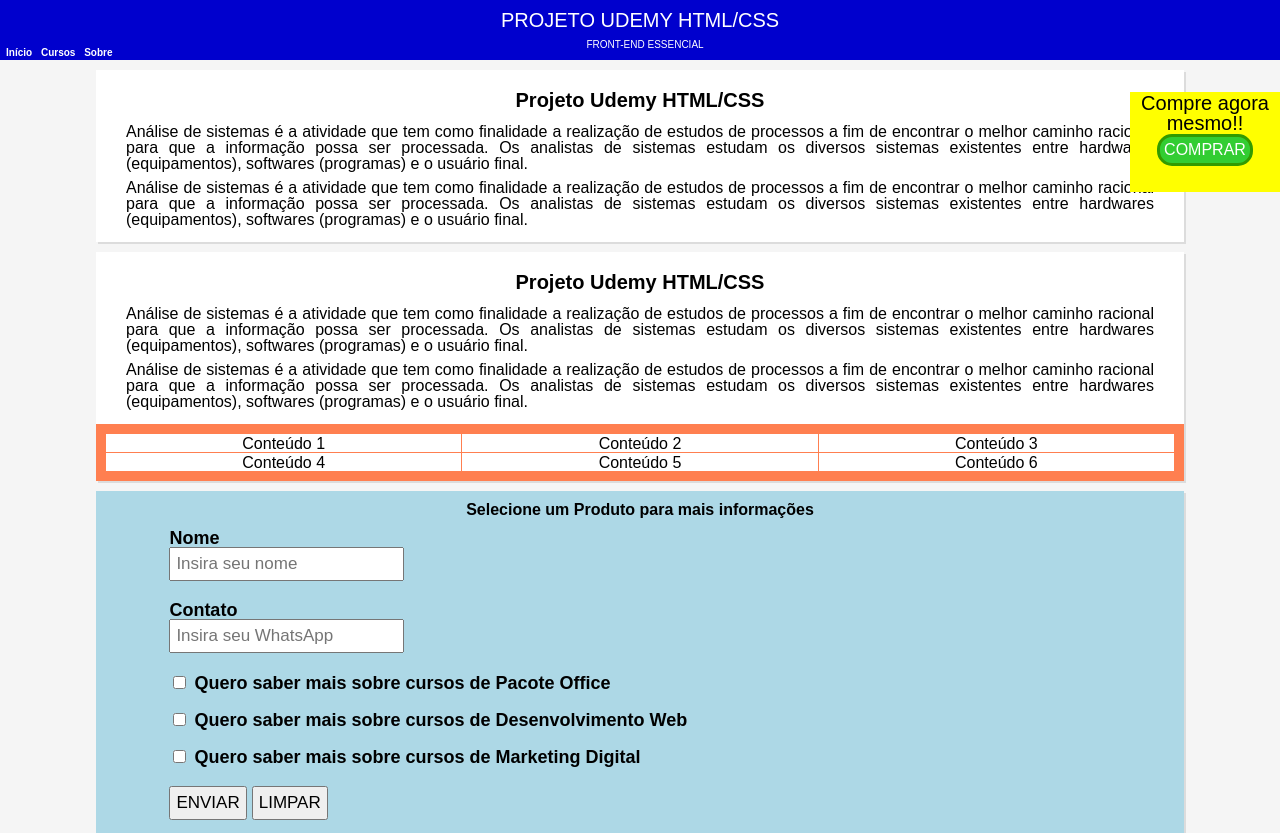
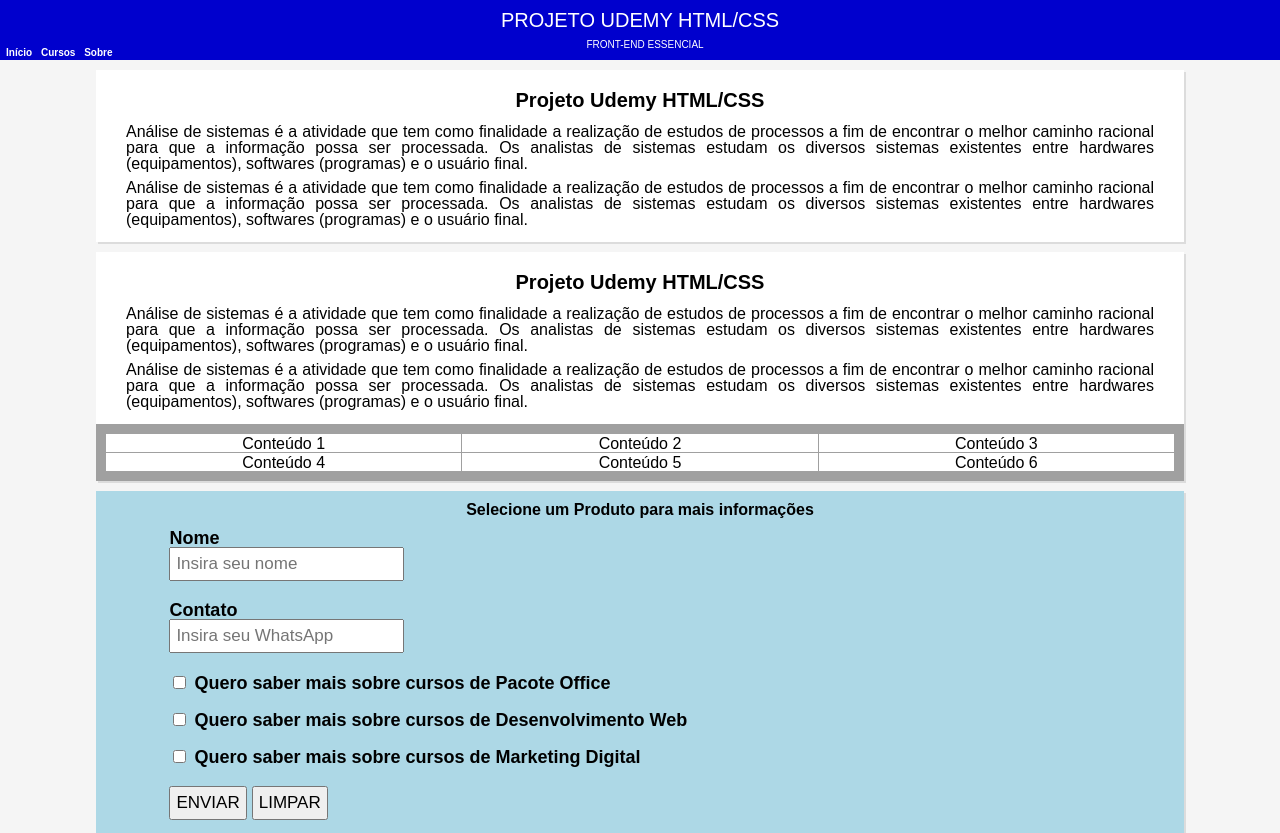
Before and after one commit to uzielmenezes/projeto-2-udemy, a plain HTML site: page index.html in a window 1280 px wide. Shown: the top 833 px of the page. Drawn offline with Linux system fonts and the light colour scheme.

Commit message:
Botão de compra removido e alterado a cor da grade

```diff
--- a/style.css
+++ b/style.css
@@ -142,7 +142,7 @@ input {
 }
 
 #grid-container {
-	background-color: rgba(255, 127, 80);
+	background-color: rgba(160, 160, 160);
 }
 
 .grid {
```
Also changed, not shown: index.html (+2 -1 lines).
